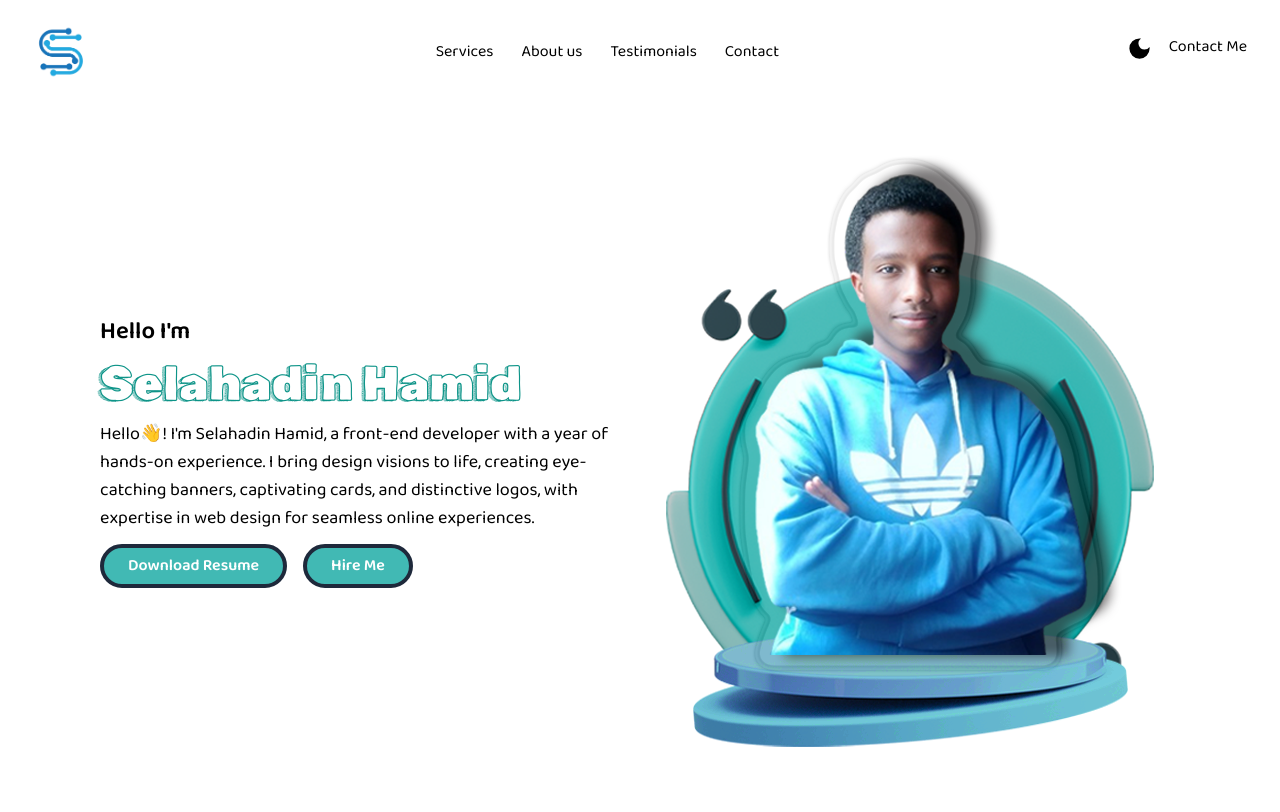
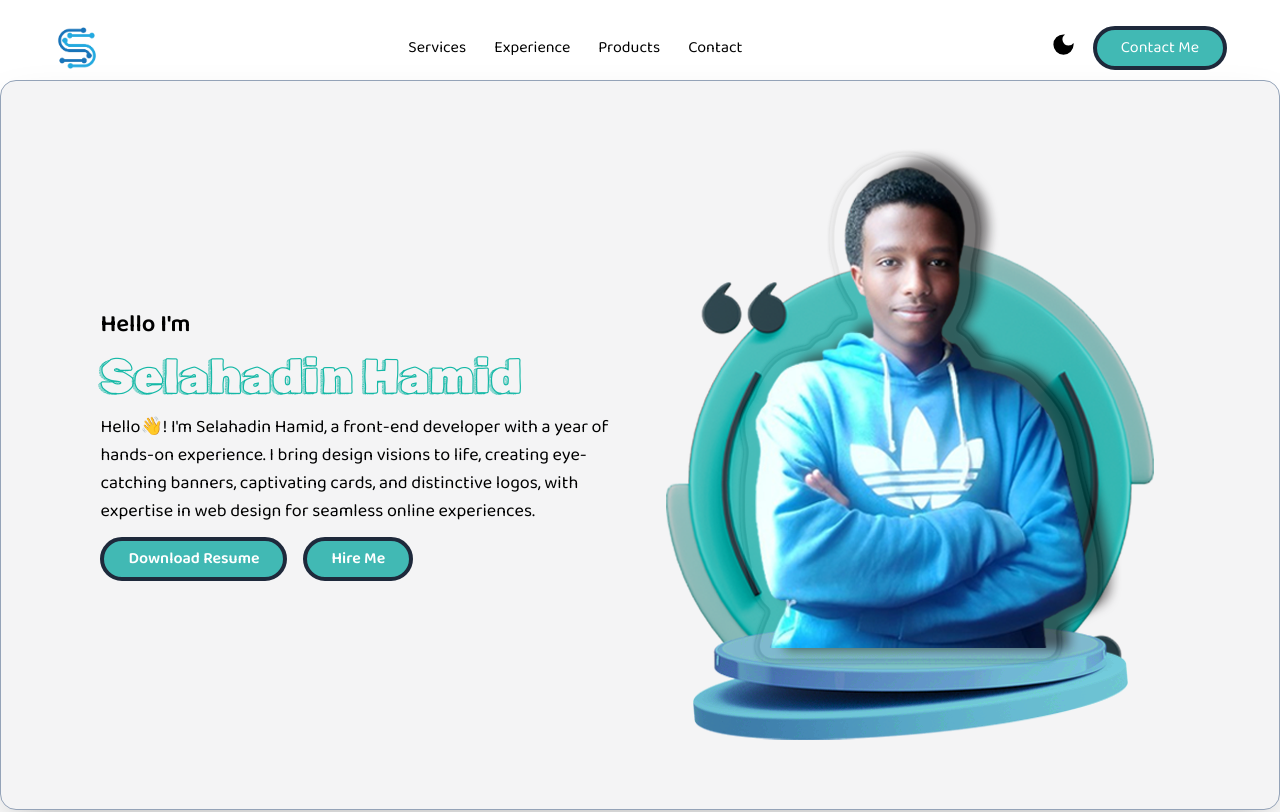
Before and after one commit to sallah26/portifolio, a React (Create React App) app: page / in a window 1280 px wide. Shown: the top 812 px of the page. Built offline with nearby package versions, Linux system fonts and the light colour scheme.

Commit message:
services component achived

```diff
--- a/src/App.js
+++ b/src/App.js
@@ -5,7 +5,7 @@ import Services from "./components/Services";
 import Education from "./components/Education";
 
 function App() {
-  return  <div className="bg-white dark:bg-zinc-800 dark:text-gray-100 flex flex-col gap-8 lg:gap-20 items-center ">
+  return  <div className=" dark:bg-zinc-800 dark:text-gray-100 flex flex-col gap-8 lg:gap-20 items-center ">
         <section className="max-w-[1500px] ">
         <Navbar />
         <Hero />
--- a/src/components/DarkMode.jsx
+++ b/src/components/DarkMode.jsx
@@ -20,12 +20,12 @@ const DarkModeToggle = () => {
   return (
     <button
       onClick={toggleDarkMode}
-      className="text-slate-800 dark:text-slate-100 "
+      className=""
     >
       {isDarkMode ? (
-        <MdLightMode size={27} color="white" />
+        <MdLightMode size={27} color='white' />
       ) : (
-        <MdDarkMode size={27} color="black" />
+        <MdDarkMode size={27}  />
       )}
     </button>
   );
--- a/src/components/Education.jsx
+++ b/src/components/Education.jsx
@@ -28,18 +28,18 @@ const Education = () => {
         {
             id: 0,
             title: "Highschool and Preparatory",
-            description: "Attended both my Secondary and Preparatory School at, Silte-Tora Ethiopia.",
+            description: "Attended both my Secondary and Preparatory School in Tora Secondary School at, Silte-Tora Ethiopia.",
             time: "March 2021 - Present",
             place: "At Silte-Tora, Ethiopia",
         },
     ]
   return (
-    <section className='px-3 lg:px-10 py-10 lg:py-20'>
+    <section id='experience' className='px-3 lg:px-10 py-7 '>
       <p className='text-3xl font-semibold text-center p-4 pb-6'>Education & Work Experience</p>
       <div className='flex flex-wrap  items-center justify-center'>
         {EducationData.map((data) => {
             return(
-                <div key={data.id} className='w-full lg:w-2/5  gap-1 flex flex-col border-[1px] p-5 border-slate-400 bg-stone-100 rounded-lg shadow-[#73b6b4] shadow-md mb-6 mr-6'>
+                <div key={data.id} className='w-full lg:w-2/5  gap-1 flex flex-col border-[1px] p-5 border-slate-400 dark:border-slate-500 bg-stone-100 dark:bg-slate-700 dark:text-slate-200 rounded-lg shadow-[#73b6b4] dark:shadow-[#80e4e0] shadow-md hover:shadow-[#78d3d0] hover:shadow-lg duration-300 mb-6 mr-6'>
                     <div className='flex gap-1 items-center font-semibold'>
                         <IoCalendarOutline size={17}/><p className='text-sm'>{data.time}</p>
                     </div>
--- a/src/components/Hero.jsx
+++ b/src/components/Hero.jsx
@@ -5,10 +5,10 @@ import Button from './Button';
 const Hero = () => {
   return (
     <section className=''>
-      <div className='flex flex-col gap-4 lg:gap-7 lg:flex-row justify-center items-center py-7 lg:py-16 bg-white dark:bg-stone-800 text-black dark:text-stone-50'>
+      <div className='flex flex-col gap-4 lg:gap-7 lg:flex-row justify-center items-center py-7 lg:py-16  bg-zinc-100 dark:bg-[#2a3030] rounded-2xl shadow-2xl dark:shadow-slate-500 border-[1.5px] border-slate-400 dark:border-slate-500   text-black dark:text-stone-50'>
         <div className='w-full lg:w-2/5 gap-3 flex flex-col'>
             <p className='text-lg font-semibold lg:text-2xl'>Hello I'm</p>
-            <p className='my-name text-3xl  lg:text-5xl space-x-2 text-teal-600'>Selahadin Hamid</p>
+            <p className='my-name text-3xl  lg:text-5xl space-x-2 text-teal-500 dark:text-teal-400 '>Selahadin Hamid</p>
             <p className='text-lg w-full '>Hello👋! I'm Selahadin Hamid, a front-end developer with
                 a year of hands-on experience. I bring design visions to life,
                 creating eye-catching banners, captivating cards, and
--- a/src/components/Navbar.jsx
+++ b/src/components/Navbar.jsx
@@ -4,6 +4,7 @@ import { Link as ScrollLink } from 'react-scroll';
 import { HiOutlineMenuAlt2 } from "react-icons/hi";
 import DarkModeToggle from './DarkMode';
 import s_logo from "../assets/images/s-logo.png"
+import Button from './Button';
 
 const Navbar = () => {
   const [isOpen, setIsOpen] = useState(true);
@@ -20,9 +21,9 @@ const Navbar = () => {
 
   return (
     <header className='text-md pt-5'>
-      <div className=" mx-auto flex items-center max-w-[1222px] justify-between p-1 pb-9 lg:pb-2">
+      <div className=" mx-auto flex items-center max-w-[1182px] justify-between p-1 pb-9 lg:pb-2">
         <div data-aos="fade-down" data-aos-delay="200" className=" ">
-          <img src={s_logo} alt="jifar logo" className='w-14'/>
+          <img src={s_logo} alt="jifar logo" className='w-12'/>
         </div>
         {/* Large devices */}
         <nav className="hidden lg:flex items-center space-x-7 text-md">
@@ -32,7 +33,7 @@ const Navbar = () => {
 
             spy={true}
             smooth={true}
-            offset={-70}
+            offset={70}
             duration={500}
             className="hover:text-gray-400 hover:underline hover:underline-offset-8 "
             data-aos="fade-down"
@@ -41,20 +42,20 @@ const Navbar = () => {
             Services
           </ScrollLink>
           <ScrollLink
-            to="about-us"
+            to="experience"
             href=''
             spy={true}
             smooth={true}
-            offset={-70}
+            offset={250}
             duration={500}
             className="hover:text-gray-400 hover:underline hover:underline-offset-8"
             data-aos="fade-down"
             data-aos-delay="300"
           >
-            About us
+            Experience
           </ScrollLink>
           <ScrollLink
-            to="testimonials"
+            to="products"
             href=''
             spy={true}
             smooth={true}
@@ -64,7 +65,7 @@ const Navbar = () => {
             data-aos="fade-down"
             data-aos-delay="400"
           >
-            Testimonials
+            Products
           </ScrollLink>
           <ScrollLink
             to="footer"
@@ -83,7 +84,7 @@ const Navbar = () => {
 
         </nav>
 
-        <div className=' z-40 flex gap-2 lg:gap-4'>
+        <div className=' z-40 flex gap-2 lg:gap-4 items-center justify-center'>
             <div className=''>
                 <DarkModeToggle />
             </div>
@@ -91,9 +92,7 @@ const Navbar = () => {
                 <HiOutlineMenuAlt2 size={27} />
           </div>
           <div>
-            <button>
-                Contact Me
-            </button>
+           <Button name={"Contact Me"} />
           </div>
         </div>
 
--- a/src/components/Services.jsx
+++ b/src/components/Services.jsx
@@ -32,7 +32,7 @@ const Services = () => {
         },
     ]
   return (
-    <section className='flex flex-col items-center justify-center gap-3 lg:gap-6 py-5 lg:py-20 text-center'>
+    <section id='services' className='flex flex-col items-center justify-center gap-3 lg:gap-6 py-5 lg:py-20 text-center'>
       <div className='w-full lg:w-55'>
         <p className='text-3xl lg:5xl font-semibold'>What I Do?</p>
         <p className='text-md lg:text-lg'>Transforming ideas into captivating digital realities through web design and development expertise, creating seamless and visually stunning digital experiences</p>
@@ -40,7 +40,7 @@ const Services = () => {
       <div className='flex  flex-wrap gap-5 justify-center '>
         {ServicesData.map((service) => {
             return(
-                <div key={service.id} className="flex flex-col w-full md:w-1/2 lg:w-1/4 p-5 min-w-80 rounded-ee-3xl rounded-ss-3xl duration-200 hover:rounded-ss-none hover:rounded-ee-none hover:rounded-se-3xl hover:rounded-bl-3xl   border-teal-500 shadow-xl  border-2">
+                <div key={service.id} className="flex flex-col w-full md:w-1/2 lg:w-1/4 p-5 min-w-80 rounded-ee-3xl rounded-ss-3xl duration-200 hover:rounded-ss-none hover:rounded-ee-none hover:rounded-se-3xl hover:rounded-bl-3xl   border-teal-500 shadow-xl dark:shadow-slate-700  border-2">
                     <p className='text-xl font-semibold'>{service.title}</p>
                     <img src={service.img} alt={`${service.title} image`} />
                     <p>{service.description}</p>
--- a/tailwind.config.js
+++ b/tailwind.config.js
@@ -1,5 +1,6 @@
 /** @type {import('tailwindcss').Config} */
 module.exports = {
+  darkMode: 'class',
   content: ["./src/**/*.{js,jsx,ts,tsx}"],
   theme: {
     extend: {
```
Also changed, not shown: src/components/Achievements.jsx (added).
